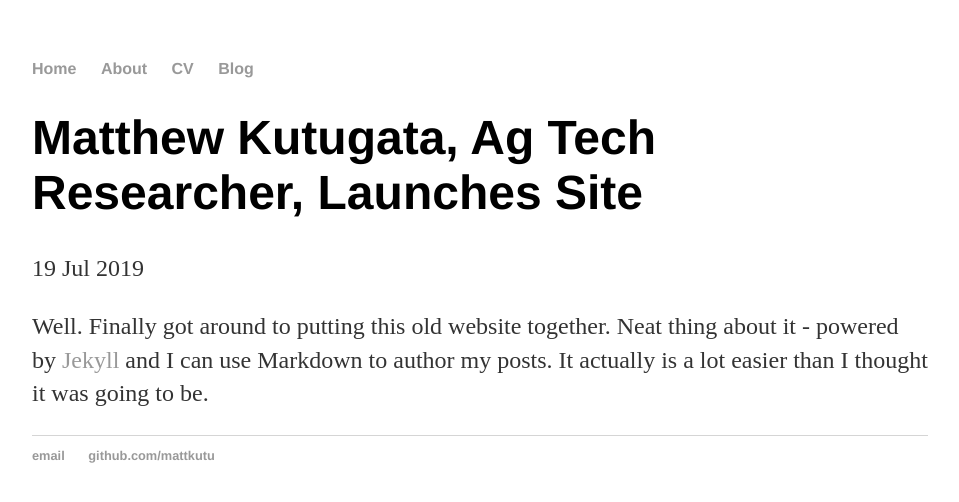
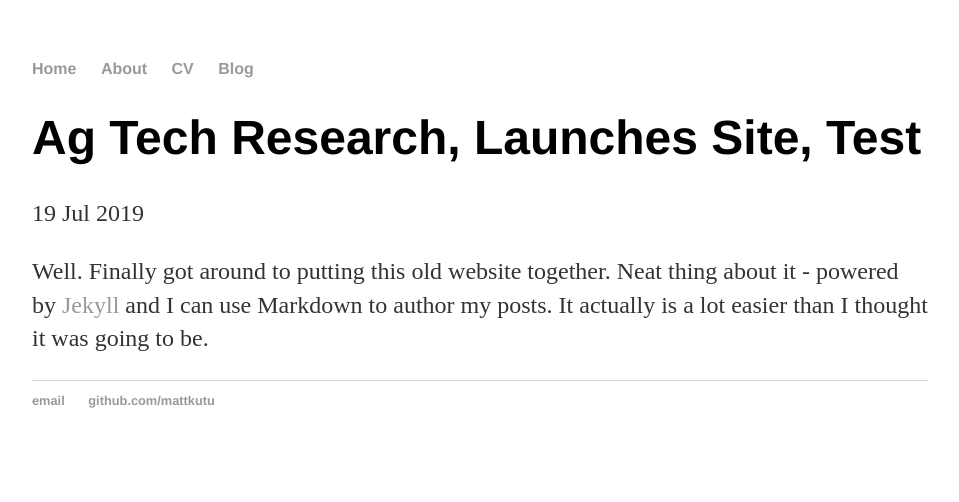
Before and after one commit to mattkutu/mattkutu.github.io, a Jekyll site: the page built from _posts/2019-07-19-matt-kutu-site-launch.md, in a window 1280 px wide. Shown: the top 502 px of the page, without its empty margins (160-1119 px from the left). Built offline with Jekyll 4.4.1, drawn with Linux system fonts in a browser that asks for light colours.

Commit message:
Update 2019-07-19-matt-kutu-site-launch.md

```diff
--- a/_posts/2019-07-19-matt-kutu-site-launch.md
+++ b/_posts/2019-07-19-matt-kutu-site-launch.md
@@ -1,6 +1,6 @@
 ---
 layout: post
-title: "Matthew Kutugata, Ag Tech Researcher, Launches Site"
+title: "Ag Tech Research, Launches Site, Test"
 date: 2019-07-19
 ---
 
```
